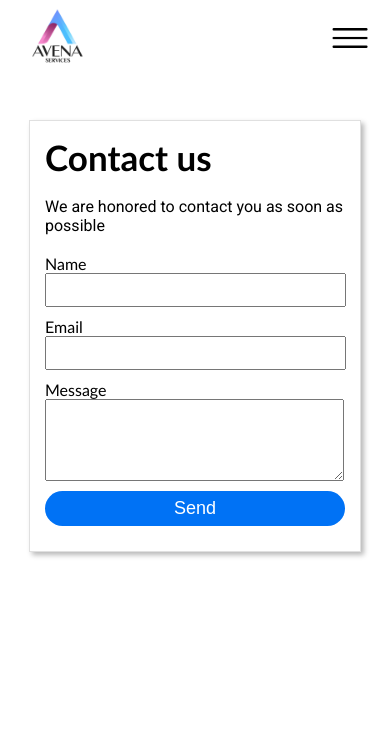
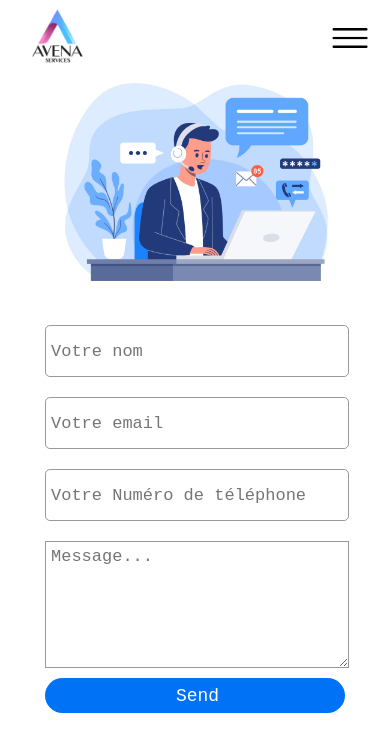
Before and after one commit to mohssine-mochaffaa/avena, a Next.js app: page /Contact in a window 390 px wide. Shown: the top 752 px of the page. Built offline with nearby package versions, Linux system fonts and the light colour scheme.

Commit message:
first commit

```diff
--- a/src/pages/Contact.jsx
+++ b/src/pages/Contact.jsx
@@ -81,18 +81,17 @@ export default function Contact() {
 
 
         <div className={styles.contact}>
+
+            <div className={styles.imageContainer}>
+            </div>
+
             <div className={styles.contactContainer}>
+        <form>
 
-        <form>
-        <h2>Contact us</h2>
-        <br />
-      <p>We are honored to contact you as soon as possible</p><br />
-      <label>Name</label>
-      <input  type="text" name="user_name" />
-      <label>Email</label>
-      <input  type="email" name="user_email" />
-      <label>Message</label>
-      <textarea name="message" />
+      <input placeholder='Votre nom' type="text" name="user_name" />
+      <input  placeholder='Votre email' type="email" name="user_email" />
+      <input  placeholder='Votre Numéro de téléphone' type="email" name="user_email" />
+      <textarea placeholder='Message...' name="message" />
       <input type="submit" value="Send" />
     </form>
             </div>
--- a/src/styles/Home.module.css
+++ b/src/styles/Home.module.css
@@ -385,12 +385,20 @@
 
 .contact{
   width: 100%;
-  height: 550px;
   display: flex;
   justify-content: center;
+  align-items: center;
+  flex-wrap: wrap;
+}
+.imageContainer{
+  background-image: url(/assets/contact.jpg);
+  width: 550px;
+  height: 550px;
+  background-size: cover;
+  position: relative;
 }
 .contactContainer{
-  margin-top: 50px;
+  margin-top: 0px;
   padding: 20px;
 }
 .contactContainer h2{
@@ -402,8 +410,6 @@
 .contactContainer form{
   width: 600px;
   padding: 15px;
-  border: 1px solid rgb(224, 224, 224);
-  box-shadow: 3px 3px  5px rgb(185, 185, 185);
 
 }
 
@@ -411,16 +417,33 @@
   display: block;
   width: 99%;
   outline: none;
-  margin-bottom: 10px;
-  height: 30px;
+  margin-bottom: 20px;
+  height: 50px;
+  border: 1px solid rgb(153, 153, 153);
+  border-radius: 5px;
+  padding-left: 5px;
+  font-size: 17px;
+  font-family: 'Courier New', Courier, monospace;
+}
+.contactContainer form input:hover{
+  border: 1px solid rgb(46, 109, 255);
 }
 .contactContainer form textarea{
   display: block;
   width: 99%;
   outline: none;
-  height: 80px;
+  height: 120px;
   margin-bottom: 10px;
+  padding-left: 5px;
+  border: 1px solid rgb(153, 153, 153);
+  padding-top: 5px;
+  font-family: 'Courier New', Courier, monospace;
+  font-size: 17px;
 
+}
+
+.contactContainer form textarea:hover{
+  border: 1px solid rgb(46, 109, 255);
 }
 .contactContainer form input[type="submit"]{
   display: block;
@@ -437,6 +460,168 @@
 .contactContainer form{
   font-family: 'Gill Sans', 'Gill Sans MT', Calibri, 'Trebuchet MS', sans-serif;
 }
+
+
+@media screen and (max-width :1300px) {
+  .contactContainer form input{
+    display: block;
+    width: 99%;
+    outline: none;
+    margin-bottom: 20px;
+    height: 50px;
+    border: 1px solid rgb(153, 153, 153);
+    border-radius: 5px;
+    padding-left: 5px;
+    font-size: 17px;
+    font-family: 'Courier New', Courier, monospace;
+  }
+  .contactContainer form textarea{
+    display: block;
+    width: 99%;
+    outline: none;
+    height: 120px;
+    margin-bottom: 10px;
+    padding-left: 5px;
+    border: 1px solid rgb(153, 153, 153);
+    padding-top: 5px;
+    font-family: 'Courier New', Courier, monospace;
+    font-size: 17px;
+
+  }
+  .contactContainer form input[type="submit"]{
+    display: block;
+    width: 100%;
+    cursor: pointer;
+    background-color: rgb(0, 114, 245);
+    color: white;
+    border: none;
+    border-radius: 100px;
+    font-size: 18px;
+    height: 35px;
+
+  }
+  .contactContainer form{
+    width: 500px;
+    padding: 15px;
+
+  }
+  .imageContainer{
+    background-image: url(/assets/contact.jpg);
+    width: 500px;
+    height: 500px;
+    background-size: cover;
+    position: relative;
+  }
+}
+
+@media screen and (max-width :1080px) {
+  .contactContainer form input{
+    display: block;
+    width: 99%;
+    outline: none;
+    margin-bottom: 20px;
+    height: 50px;
+    border: 1px solid rgb(153, 153, 153);
+    border-radius: 5px;
+    padding-left: 5px;
+    font-size: 17px;
+    font-family: 'Courier New', Courier, monospace;
+  }
+  .contactContainer form textarea{
+    display: block;
+    width: 99%;
+    outline: none;
+    height: 120px;
+    margin-bottom: 10px;
+    padding-left: 5px;
+    border: 1px solid rgb(153, 153, 153);
+    padding-top: 5px;
+    font-family: 'Courier New', Courier, monospace;
+    font-size: 17px;
+
+  }
+  .contactContainer form input[type="submit"]{
+    display: block;
+    width: 100%;
+    cursor: pointer;
+    background-color: rgb(0, 114, 245);
+    color: white;
+    border: none;
+    border-radius: 100px;
+    font-size: 18px;
+    height: 35px;
+
+  }
+  .contactContainer form{
+    width: 450px;
+    padding: 15px;
+
+  }
+  .imageContainer{
+    background-image: url(/assets/contact.jpg);
+    width: 450px;
+    height: 450px;
+    background-size: cover;
+    position: relative;
+  }
+}
+
+
+@media screen and (max-width :996px) {
+  .contactContainer form input{
+    display: block;
+    width: 99%;
+    outline: none;
+    margin-bottom: 20px;
+    height: 50px;
+    border: 1px solid rgb(153, 153, 153);
+    border-radius: 5px;
+    padding-left: 5px;
+    font-size: 17px;
+    font-family: 'Courier New', Courier, monospace;
+  }
+  .contactContainer form textarea{
+    display: block;
+    width: 99%;
+    outline: none;
+    height: 120px;
+    margin-bottom: 10px;
+    padding-left: 5px;
+    border: 1px solid rgb(153, 153, 153);
+    padding-top: 5px;
+    font-family: 'Courier New', Courier, monospace;
+    font-size: 17px;
+
+  }
+  .contactContainer form input[type="submit"]{
+    display: block;
+    width: 100%;
+    cursor: pointer;
+    background-color: rgb(0, 114, 245);
+    color: white;
+    border: none;
+    border-radius: 100px;
+    font-size: 18px;
+    height: 35px;
+
+  }
+  .contactContainer form{
+    width: 450px;
+    padding: 15px;
+    position: relative;
+
+  }
+  .imageContainer{
+    background-image: url(/assets/contact.jpg);
+    width: 450px;
+    height: 450px;
+    background-size: cover;
+    position: relative;
+    margin-bottom: -50px;
+  }
+}
+
+
 @media screen and (max-width :886px) {
   .nav{
     display: none;
@@ -450,7 +635,7 @@
     z-index: 1;
   }
   .contactContainer {
-    margin-top: 100px;
+    margin-top: 0px;
 
   }
 }
@@ -475,8 +660,7 @@
   .contactContainer form{
     width: 500px;
     padding: 15px;
-    border: 1px solid rgb(224, 224, 224);
-    box-shadow: 3px 3px  5px rgb(185, 185, 185);
+
 
   }
 }
@@ -497,14 +681,20 @@
     text-shadow: 2px 2px 2px rgb(49, 49, 49);
     font-family: 'Gill Sans', 'Gill Sans MT', Calibri, 'Trebuchet MS', sans-serif;
   }
+  .imageContainer{
+    background-image: url(/assets/contact.jpg);
+    width: 400px;
+    height: 400px;
+    background-size: cover;
+    position: relative;
+    margin-top: 40px;
+  }
 }
 
 @media screen and (max-width:575px) {
   .contactContainer form{
     width: 400px;
     padding: 15px;
-    border: 1px solid rgb(224, 224, 224);
-    box-shadow: 3px 3px  5px rgb(185, 185, 185);
 
   }
 }
@@ -547,9 +737,16 @@
   .contactContainer form{
     width: 300px;
     padding: 15px;
-    border: 1px solid rgb(224, 224, 224);
-    box-shadow: 3px 3px  5px rgb(185, 185, 185);
 
+
+  }
+  .imageContainer{
+    background-image: url(/assets/contact.jpg);
+    width: 300px;
+    height: 300px;
+    background-size: cover;
+    position: relative;
+    margin-top: 40px;
   }
 }
 
@@ -592,8 +789,7 @@
   .contactContainer form{
     width: 250px;
     padding: 15px;
-    border: 1px solid rgb(224, 224, 224);
-    box-shadow: 3px 3px  5px rgb(185, 185, 185);
+
 
   }
 }
```
Also changed, not shown: public/assets/contact.jpg (added).
